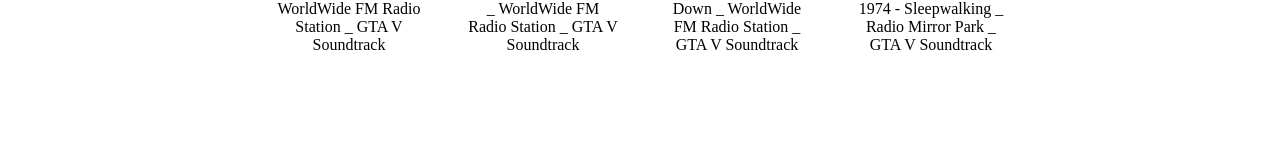
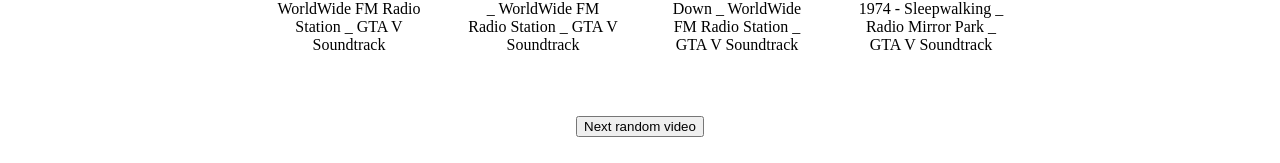
Before and after one commit to NormanTUD/YoutubePlaylistGenerator, a plain HTML site: page index.html in a window 1280 px wide. Shown: the part 1360-1523 px from the top of the page. Before the commit the page ends 1476 px from the top, so only its background shows below. Drawn offline with Linux system fonts and the light colour scheme.

```diff
--- a/index.html
+++ b/index.html
@@ -128,7 +128,10 @@
 
 </div>
 
+<center>
+<button id="random" onclick="player.loadVideoById(get_random_ytid(0))">Next random video</button><br><br>
 <div id="player"></div>
+<center>
 
 <script src="https://www.youtube.com/iframe_api"></script>
 
```
Also changed, not shown: 1 other file.
